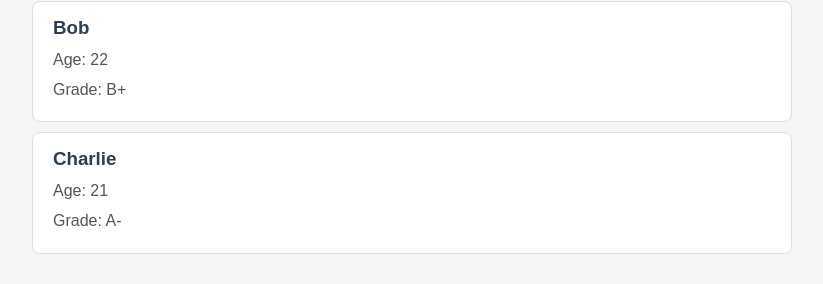
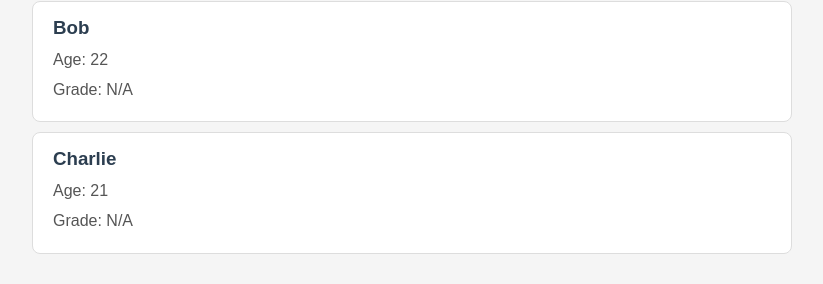
Before and after one commit to Biswajit-Sardar/Front-End-Using-React, a React (Vite) app in the folder frontend-1/: page / in a window 1280 px wide. Shown: the part 188-472 px from the top of the page, without its empty margins (228-1051 px from the left). Built offline with nearby package versions, Linux system fonts and the light colour scheme.

Commit message:
fix: add default grade value to Student component and remove grades from App component

```diff
--- a/frontend-1/src/App.jsx
+++ b/frontend-1/src/App.jsx
@@ -9,8 +9,8 @@ function App() {
   <div className="app">
     <h2>Student List</h2>
     <Student name="Alice" age={20} grade="A" />
-    <Student name="Bob" age={22} grade="B+" />
-    <Student name="Charlie" age={21} grade="A-" />
+    <Student name="Bob" age={22}  />
+    <Student name="Charlie" age={21} />
     </div>
   )
 }
--- a/frontend-1/src/components/Basic-Props/Student.jsx
+++ b/frontend-1/src/components/Basic-Props/Student.jsx
@@ -1,6 +1,6 @@
 import './Student.css';
 
-const Student = ({name,age,grade }) => {
+const Student = ({name,age,grade = "N/A" }) => {
     return (
     <div className="student-card">
       <h3>{name}</h3>
```
